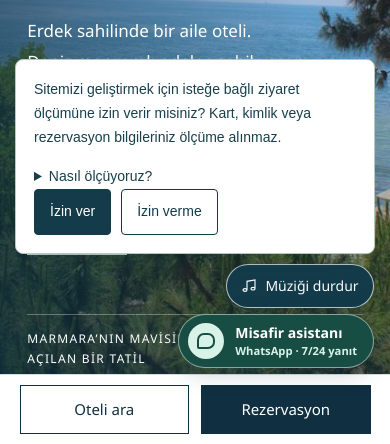
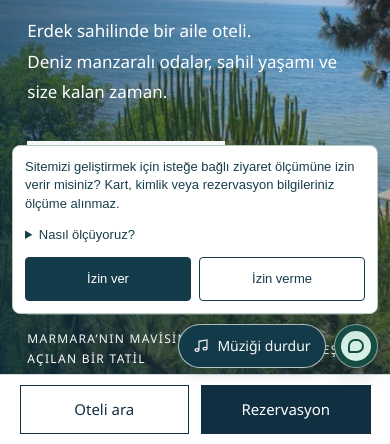
Before and after one commit to BatuhanIlhan99/gulplaj-hotel, a plain HTML site: page dist/index.html in a window 390 px wide. Shown: the part 400-844 px from the top of the page. Drawn offline with Linux system fonts and the light colour scheme.

Commit message:
Compact mobile controls and keep measurement settings accessible

```diff
--- a/dist/guest-assistant.css
+++ b/dist/guest-assistant.css
@@ -130,21 +130,45 @@ body:has(.guest-assistant-launch:not([hidden])) .site-music {
 }
 
 @media (max-width: 800px) {
-  body:has(.mobile-contact-bar) .guest-assistant {
-    --assistant-bottom: calc(76px + env(safe-area-inset-bottom));
+  body {
+    --floating-tools-bottom: calc(12px + env(safe-area-inset-bottom));
+    --floating-tools-edge: 12px;
+    --floating-tools-size: 44px;
+    --floating-tools-gap: 8px;
   }
 
-  body:has(.mobile-contact-bar):has(.guest-assistant-launch:not([hidden])) .site-music {
-    bottom: calc(136px + env(safe-area-inset-bottom));
+  .guest-assistant {
+    --assistant-bottom: var(--floating-tools-bottom);
+    --assistant-right: var(--floating-tools-edge);
   }
 
-  body:has(.mobile-contact-bar):has(.guest-assistant-launch:not([hidden])) .metrics-consent {
-    bottom: calc(136px + env(safe-area-inset-bottom));
+  .guest-assistant-launch {
+    justify-content: center;
+    width: var(--floating-tools-size);
+    min-height: var(--floating-tools-size);
+    padding: 0;
   }
 
-  body:has(.site-music-button:not([hidden])):has(.guest-assistant-launch:not([hidden])) .metrics-consent {
-    bottom: calc(190px + env(safe-area-inset-bottom));
-    max-height: 45dvh;
-    overflow: auto;
+  .guest-assistant-launch > span:last-child {
+    position: absolute;
+    width: 1px;
+    height: 1px;
+    overflow: hidden;
+    clip-path: inset(50%);
+    white-space: nowrap;
+  }
+
+  .guest-assistant-icon { width: 30px; height: 30px; }
+  .guest-assistant-icon::before { inset: 8px 7px; }
+
+  body:has(.guest-assistant-launch:not([hidden])) .site-music {
+    inset-inline-end: calc(var(--floating-tools-edge) + var(--floating-tools-size) + var(--floating-tools-gap));
+    bottom: var(--floating-tools-bottom);
   }
 }
+
+@media (max-width: 560px) {
+  body:has(.mobile-contact-bar) {
+    --floating-tools-bottom: calc(76px + env(safe-area-inset-bottom));
+  }
+}
--- a/dist/site-music.css
+++ b/dist/site-music.css
@@ -32,9 +32,9 @@
 .music-credit a { text-decoration: underline; text-underline-offset: .15em; }
 
 @media (max-width: 800px) {
-  .site-music { bottom: calc(76px + env(safe-area-inset-bottom)); }
-
-  body:has(.site-music-button:not([hidden])) .metrics-consent {
-    bottom: calc(132px + env(safe-area-inset-bottom));
+  .site-music {
+    inset-inline-end: var(--floating-tools-edge);
+    bottom: var(--floating-tools-bottom);
+    max-width: calc(100% - 5rem);
   }
 }
--- a/dist/visitor-metrics.css
+++ b/dist/visitor-metrics.css
@@ -1 +1,74 @@
-.metrics-consent{position:fixed;bottom:24px;left:24px;z-index:1000;max-width:430px;margin-right:24px;padding:22px;background:#fff;color:#173f4c;border:1px solid #b4c9c0;box-shadow:0 10px 45px #173f4c26;border-radius:8px;font:14px/1.7 Arial,sans-serif}.metrics-consent[hidden]{display:none}.metrics-consent p{margin:0 0 16px}.metrics-consent button{font:inherit;background:#143b4a;color:white;border:1px solid #143b4a;border-radius:4px;padding:10px 15px;margin-right:10px;cursor:pointer;min-height:44px}.metrics-consent button:last-child{color:#143b4a;background:white}.metrics-preferences{display:block;margin:18px auto;padding:10px;background:transparent;color:#385a61;font:12px Arial,sans-serif;cursor:pointer;border:0;text-decoration:underline}.metrics-consent button:focus-visible,.metrics-preferences:focus-visible{outline:3px solid #407aa3;outline-offset:3px}@media(max-width:760px){.metrics-consent{bottom:80px;left:15px;margin-right:15px;padding:18px}.metrics-preferences{margin-bottom:85px}}
+.metrics-consent {
+  position: fixed;
+  bottom: 24px;
+  left: 24px;
+  z-index: 1000;
+  max-width: 430px;
+  margin-right: 24px;
+  padding: 22px;
+  background: #fff;
+  color: #173f4c;
+  border: 1px solid #b4c9c0;
+  box-shadow: 0 10px 45px #173f4c26;
+  border-radius: 8px;
+  font: 14px/1.7 Arial, sans-serif;
+}
+
+.metrics-consent[hidden] { display: none; }
+.metrics-consent p { margin: 0 0 16px; }
+.metrics-consent button {
+  min-height: 44px;
+  padding: 10px 15px;
+  margin-right: 10px;
+  background: #143b4a;
+  color: #fff;
+  border: 1px solid #143b4a;
+  border-radius: 4px;
+  font: inherit;
+  cursor: pointer;
+}
+.metrics-consent button:last-child { color: #143b4a; background: #fff; }
+
+.metrics-preferences {
+  display: block;
+  margin: 18px auto;
+  padding: 10px;
+  background: transparent;
+  color: #385a61;
+  font: 12px Arial, sans-serif;
+  cursor: pointer;
+  border: 0;
+  text-decoration: underline;
+}
+
+.metrics-consent :is(button, summary):focus-visible,
+.metrics-preferences:focus-visible { outline: 3px solid #407aa3; outline-offset: 3px; }
+
+@media (max-width: 800px) {
+  .metrics-consent {
+    bottom: calc(var(--floating-tools-bottom, 76px) + 54px);
+    left: 12px;
+    width: min(430px, calc(100% - 24px));
+    max-height: min(16rem, calc(100dvh - var(--floating-tools-bottom, 76px) - 66px));
+    overflow: auto;
+    box-sizing: border-box;
+    display: grid;
+    grid-template-columns: repeat(2, minmax(0, 1fr));
+    gap: 8px;
+    margin: 0;
+    padding: 12px;
+    font-size: 13px;
+    line-height: 1.45;
+    overscroll-behavior: contain;
+  }
+
+  .metrics-consent > :is(p, details) { grid-column: 1 / -1; }
+  .metrics-consent p { margin: 0; }
+  .metrics-consent details p { margin-top: 8px; }
+  .metrics-consent summary { cursor: pointer; padding: 4px 0; }
+  .metrics-consent button { margin: 0; padding: 6px; }
+  .metrics-preferences {
+    min-height: 44px;
+    margin: 12px 12px calc(60px + env(safe-area-inset-bottom));
+  }
+}
--- a/scripts/guest-assistant.mjs
+++ b/scripts/guest-assistant.mjs
@@ -1,5 +1,5 @@
 export const guestAssistantHead = prefix =>
-  `<link rel="stylesheet" href="${prefix}guest-assistant.css?v=1"><script src="${prefix}guest-assistant.js?v=1" defer></script>`;
+  `<link rel="stylesheet" href="${prefix}guest-assistant.css?v=2"><script src="${prefix}guest-assistant.js?v=1" defer></script>`;
 
 export function guestWhatsAppHref(mobile) {
   return /^\+905\d{9}$/.test(mobile) ? 'https://wa.me/' + mobile.slice(1) : '';
--- a/scripts/report-config.mjs
+++ b/scripts/report-config.mjs
@@ -5,7 +5,7 @@ if(reportConfig.apiOrigin){const url=new URL(reportConfig.apiOrigin);if(url.prot
 if(reportConfig.enabled&&!reportConfig.apiOrigin)throw Error('Reporting requires a deployed backend');
 export const reportConnect=reportConfig.apiOrigin?' '+reportConfig.apiOrigin:'';
 export const configVersion=createHash('sha256').update(JSON.stringify(reportConfig)).digest('hex').slice(0,8);
-export const metricsHead=prefix=>`<link rel="stylesheet" href="${prefix}visitor-metrics.css?v=1"><script src="${prefix}report-config.js?v=${configVersion}" defer></script><script src="${prefix}visitor-metrics.js?v=1" defer></script>`;
+export const metricsHead=prefix=>`<link rel="stylesheet" href="${prefix}visitor-metrics.css?v=2"><script src="${prefix}report-config.js?v=${configVersion}" defer></script><script src="${prefix}visitor-metrics.js?v=1" defer></script>`;
 export function prepareReportConfig(){
   fs.writeFileSync('dist/report-config.js','window.GULPLAJ_REPORT_CONFIG=Object.freeze('+JSON.stringify(reportConfig)+');\n');
   let admin=fs.readFileSync('dist/admin/index.html','utf8');
```
Also changed, not shown: dist/erdek-gezi-rehberi/index.html (+1 -1 lines), dist/erdek-konaklama/index.html (+1 -1 lines), dist/fotograflar/index.html (+1 -1 lines), dist/index.html (+3 -2 lines), dist/konum-ulasim/index.html (+1 -1 lines), dist/odalar/index.html (+1 -1 lines), dist/rezervasyon/index.html (+1 -1 lines), dist/sik-sorulan-sorular/index.html (+1 -1 lines).
